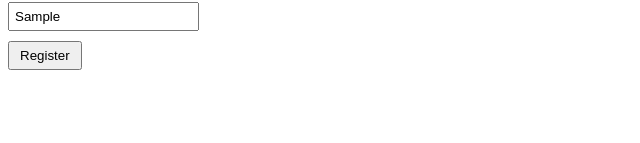
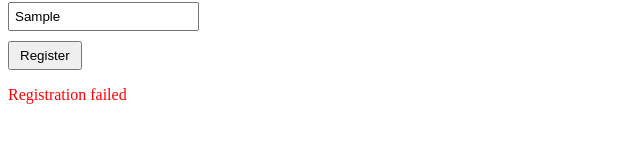
Before and after one commit to Pecos-Bill/dgs-front-end-alpha, a Vue app: page /register in a window 1280 px wide. Both pictures are taken after typing "name@example.com", "Sample123", "Sample", "Sample", "Sample", "Sample" into the empty fields and a click on the button "Register". Shown: the part 299-442 px from the top of the page, without its empty margins (0-640 px from the left). Built offline with nearby package versions, Linux system fonts and the light colour scheme; no server answers.

Commit message:
Add debug logs to register form

```diff
--- a/src/views/RegisterView.vue
+++ b/src/views/RegisterView.vue
@@ -12,6 +12,7 @@
         <button type="submit">Register</button>
       </form>
       <p>{{ message }}</p>
+      <p v-if="error" style="color: red">{{ error }}</p>
     </div>
   </template>
 
@@ -37,11 +38,12 @@
     async register() {
       try {
         const response = await apiClient.post('/register', this.form);
+        console.log('Success:', response.data);
         this.message = response.data.message;  // "User created successfully"
         this.error = '';
-        // Optional: Clear form or redirect
         this.form = { email: '', password: '', first_name: '', last_name: '', phone: '', address: '' };
       } catch (err) {
+        console.error('Error:', err.response || err);
         this.error = err.response?.data?.error || 'Registration failed';
         this.message = '';
       }
```
